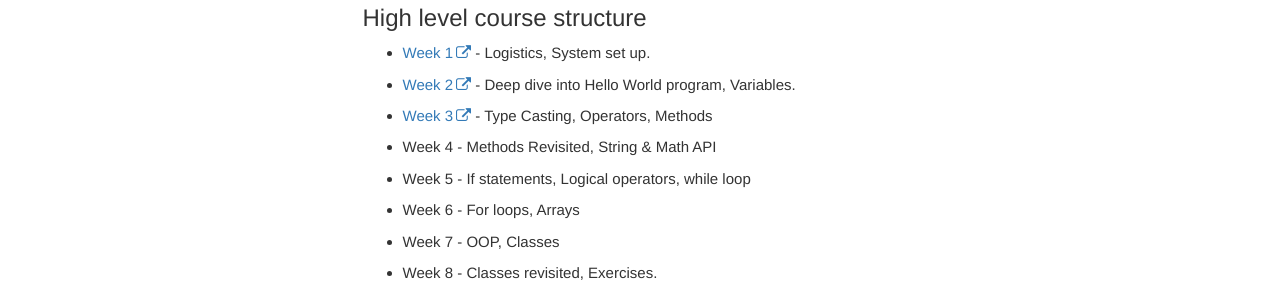
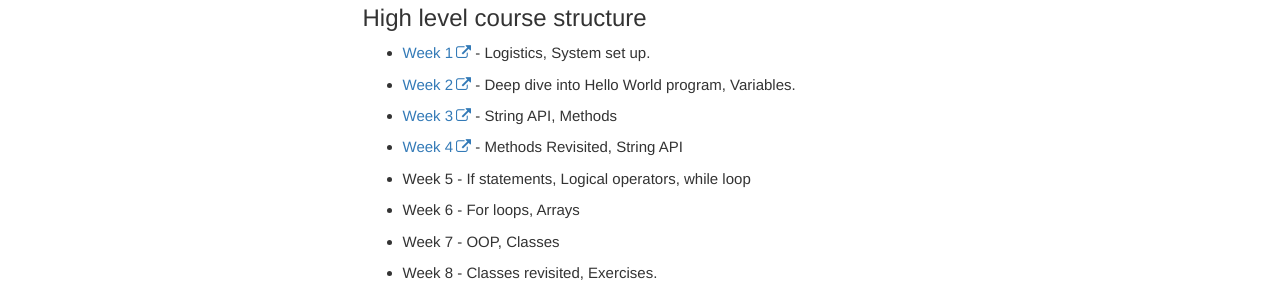
Before and after one commit to rambethina/java, a Jekyll site: the page built from index.md, in a window 1280 px wide. Shown: the part 331-628 px from the top of the page. Built offline with Jekyll 4.4.1, drawn with Linux system fonts in a browser that asks for light colours; comment, search, counter and statistics services are not loaded.

Commit message:
Week four outline

```diff
--- a/index.md
+++ b/index.md
@@ -10,8 +10,8 @@ summary: Summary of the course
 ## High level course structure
 * [Week 1](https://rambethina.github.io/java/mydoc_week_one.html) - Logistics, System set up.
 * [Week 2](https://rambethina.github.io/java/mydoc_week_two.html) - Deep dive into Hello World program, Variables.
-* [Week 3](https://rambethina.github.io/java/mydoc_week_three.html) - Type Casting, Operators, Methods
-* Week 4 - Methods Revisited, String & Math API
+* [Week 3](https://rambethina.github.io/java/mydoc_week_three.html) - String API, Methods
+* [Week 4](https://rambethina.github.io/java/mydoc_week_four.html) - Methods Revisited, String API
 * Week 5 - If statements, Logical operators, while loop
 * Week 6 - For loops, Arrays
 * Week 7 - OOP, Classes
```
